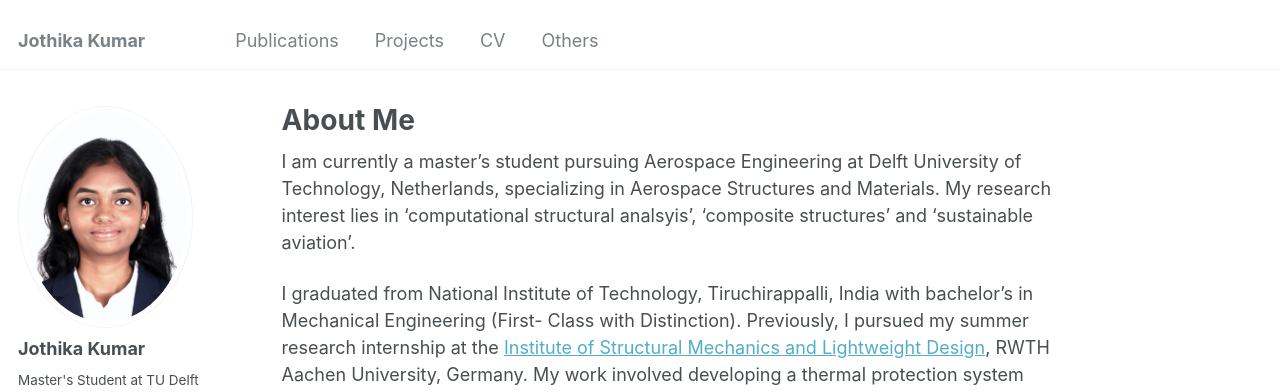
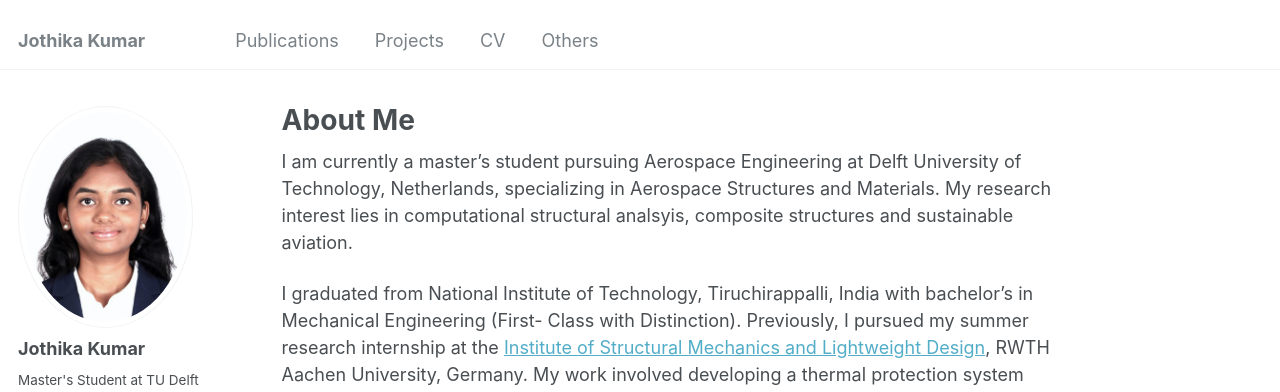
Before and after one commit to jothikak05/jothikak05.github.io, a Jekyll site: the page built from _pages/about.md, in a window 1280 px wide and 1234 px high. Shown: the top 392 px of the window. Built offline with Jekyll 4.4.1, drawn with Linux system fonts in a browser that asks for light colours; some web fonts are replaced.

```diff
--- a/_pages/about.md
+++ b/_pages/about.md
@@ -6,7 +6,7 @@ redirect_from:
   - /about/
   - /about.html
 ---
-I am currently a master's student pursuing Aerospace Engineering at Delft University of Technology, Netherlands, specializing in Aerospace Structures and Materials. My research interest lies in 'computational structural analsyis', 'composite structures' and 'sustainable aviation'.
+I am currently a master's student pursuing Aerospace Engineering at Delft University of Technology, Netherlands, specializing in Aerospace Structures and Materials. My research interest lies in computational structural analsyis, composite structures and sustainable aviation.
 
 I graduated from National Institute of Technology, Tiruchirappalli, India with bachelor's in Mechanical Engineering (First- Class with Distinction). Previously, I pursued my summer research internship at the [Institute of Structural Mechanics and Lightweight Design](https://www.sla.rwth-aachen.de/cms/~fald/institut-fuer-strukturmechanik-und-leichtbau/?lidx=1), RWTH Aachen University, Germany. My work involved developing a thermal protection system for the re-entry of launch vehicles, exploring the effects of natural convection on heat transfer through simulations in OpenFOAM. I also worked on design of flexible heat pipes for space applications which involved both experimental and numerical modelling, as part of my bachelor's thesis. Additionally, I conducted research on the design and analysis of amphibious aircraft during an internship at IIT Bombay.
 
```
